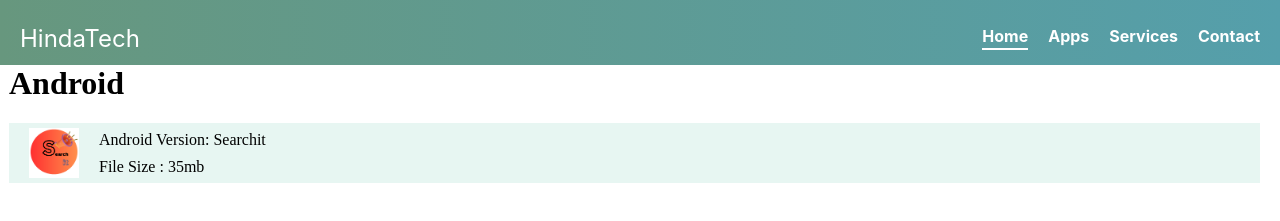
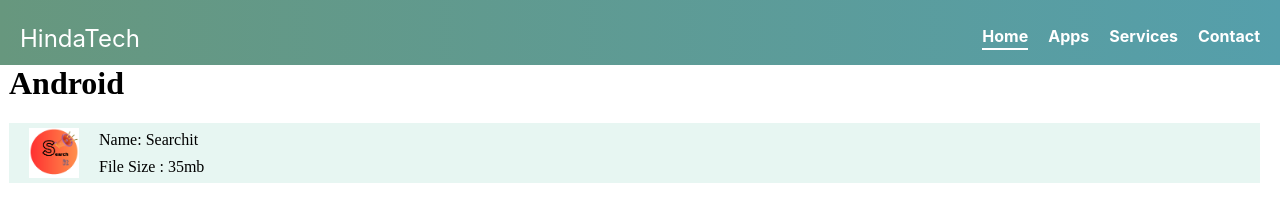
Before and after one commit to Abdulmas01/hindatech-website, a React (Create React App) app: page /download/1 in a window 1280 px wide. Shown: the top 221 px of the page. Built offline with nearby package versions, Linux system fonts and the light colour scheme.

Commit message:
Update DownloadContainer.jsx

```diff
--- a/src/components/DownloadContainer.jsx
+++ b/src/components/DownloadContainer.jsx
@@ -16,7 +16,7 @@ const DownloadContainer = ({ image, name, filesize, dowloadlink }) => {
                     <p style={{
                         margin: 0,
                         marginLeft: "20px"
-                    }} >Android Version: {name}</p>
+                    }} >Name: {name}</p>
                     <p style={{
                         margin: 0,
                         marginLeft: "20px",
```
